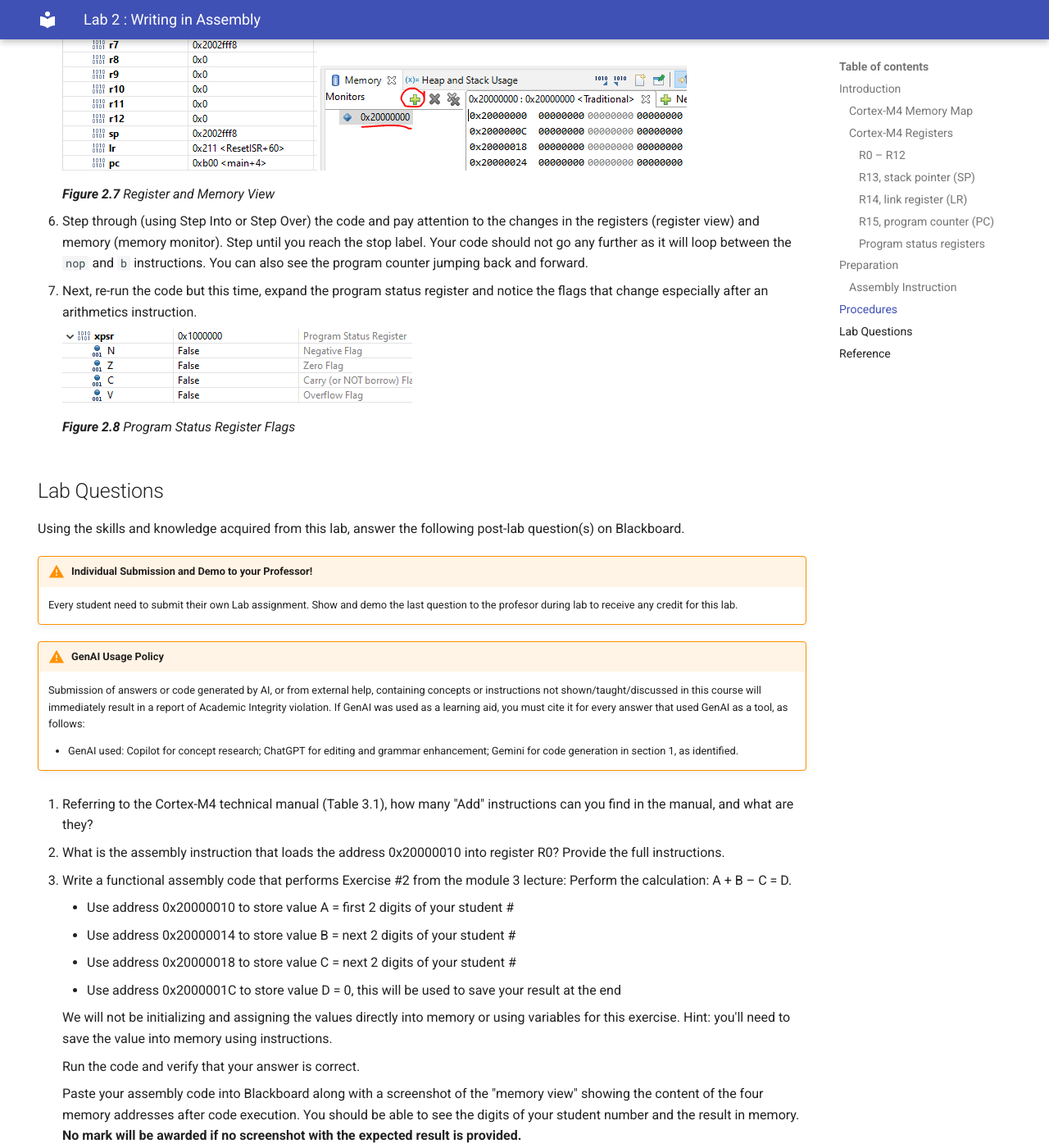
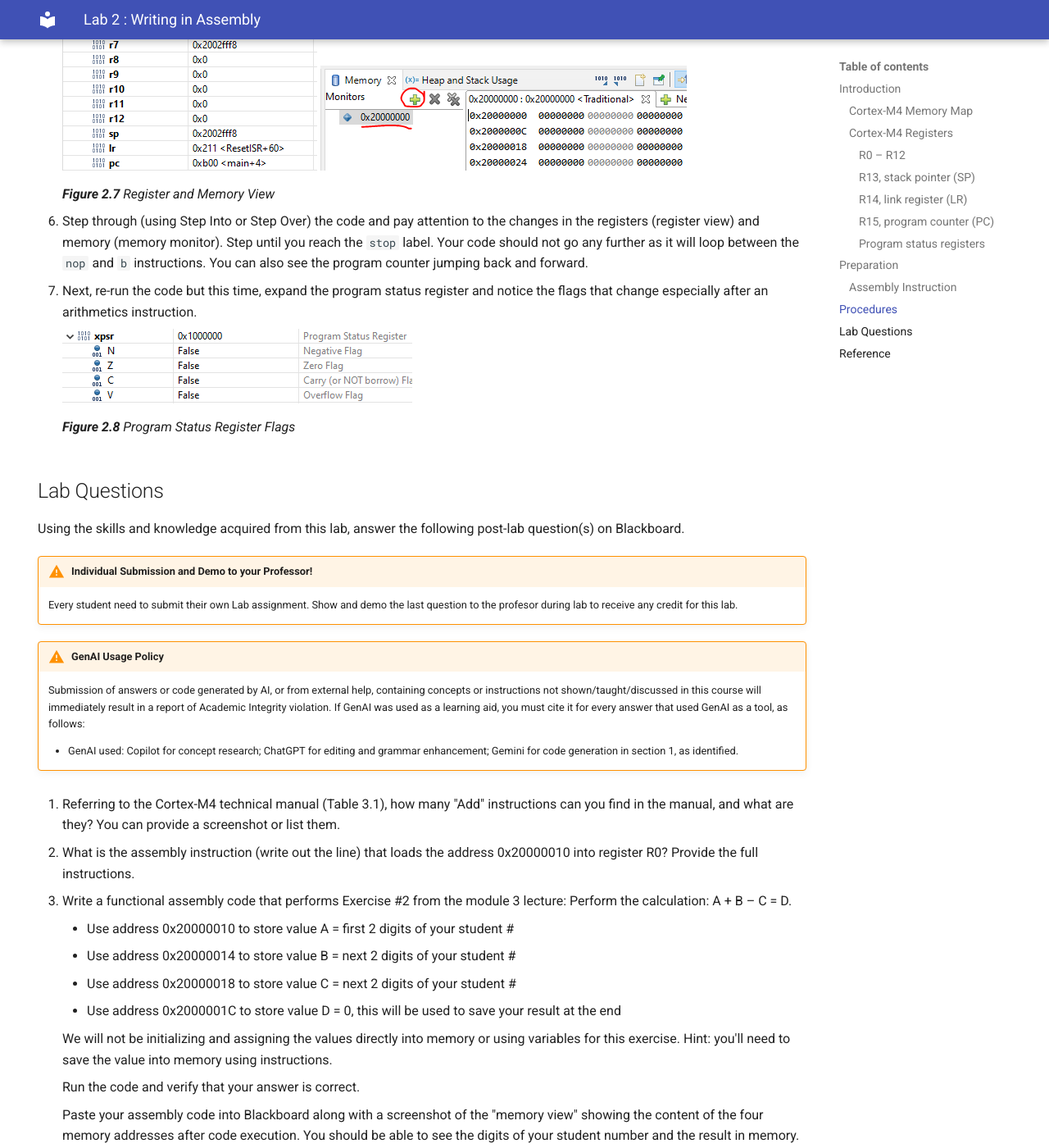
Before and after one commit to Seneca-BSA/Lab-Manual, an MkDocs documentation site: the page built from docs/SEH500/lab2.md, in a window 1280 px wide and 1400 px high, scrolled down 5307 px. Shown: the whole window at 82% size. Built offline with MkDocs 1.6.1 and Material for MkDocs 9.7.7, drawn with Linux system fonts in a browser that asks for light colours; some of the changed text lies outside the part shown.

Commit message:
updated seh500 lab2

```diff
--- a/docs/SEH500/lab2.md
+++ b/docs/SEH500/lab2.md
@@ -153,9 +153,9 @@
 
     - GenAI used: Copilot for concept research; ChatGPT for editing and grammar enhancement; Gemini for code generation in section 1, as identified.
 
-1. Referring to the Cortex-M4 technical manual (Table 3.1), how many "Add" instructions can you find in the manual, and what are they?
+1. Referring to the Cortex-M4 technical manual (Table 3.1), how many "Add" instructions can you find in the manual, and what are they? You can provide a screenshot or list them.
 
-1. What is the assembly instruction that loads the address 0x20000010 into register R0? Provide the full instructions.
+1. What is the assembly instruction (write out the line) that loads the address 0x20000010 into register R0? Provide the full instructions.
 
 1. Write a functional assembly code that performs Exercise #2 from the module 3 lecture: Perform the calculation: A + B – C = D.
     - Use address 0x20000010 to store value A = first 2 digits of your student #
```
Also changed, not shown: other parts of docs/SEH500/lab2.md (+4 -4 lines).
